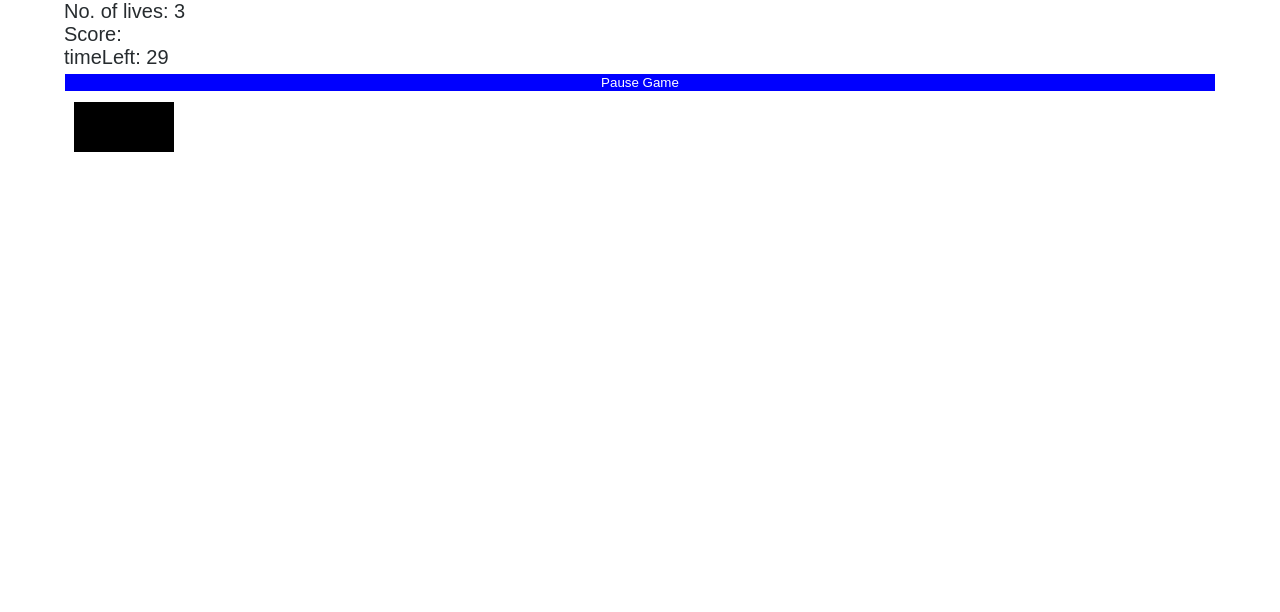
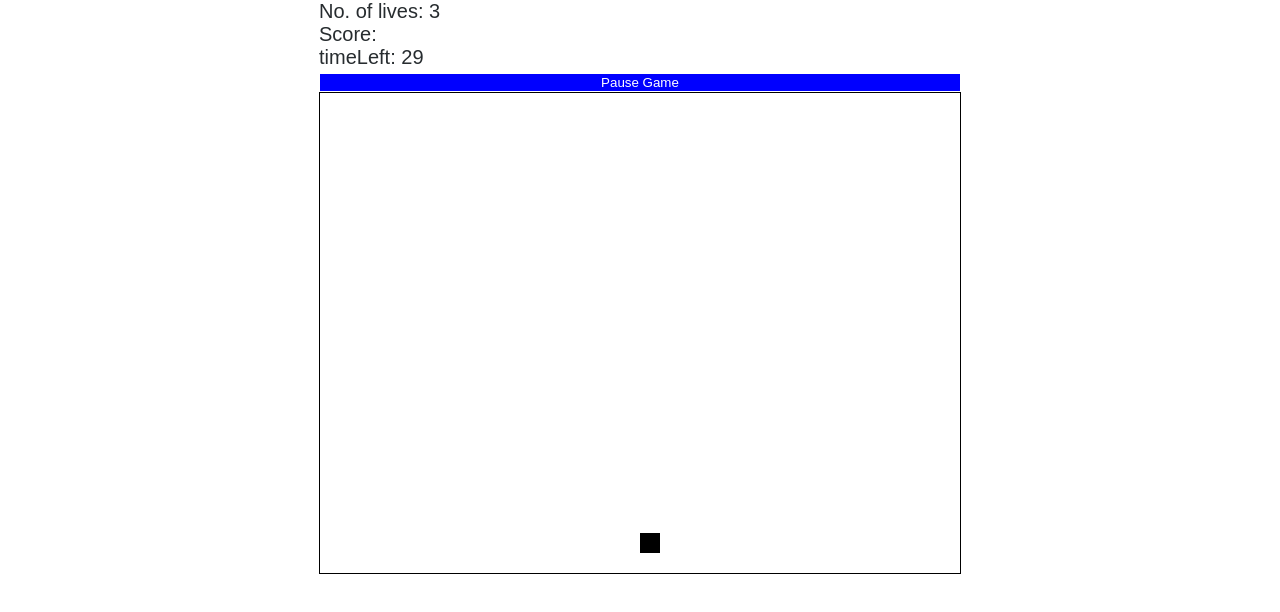
Before and after one commit to GiuliG/lemonade-game, a plain HTML site: page index.html in a window 1280 px wide. Both pictures are taken after a click on the button "Start". Drawn offline with Linux system fonts and the light colour scheme.

Commit message:
it moves

```diff
--- a/game.js
+++ b/game.js
@@ -7,26 +7,25 @@ function Game(canvasElement) {
     this.player = null;
     this.enemies = [];
     this.initialPositionPlayer = {
-    x: this.canvasElement.height / 2,
-    y: 0
+    x: this.canvasElement.width/2,
+    y: this.canvasElement.height-30
   }
   this.gameIsOver = false;
 }
 
 // game methods
 Game.prototype.start = function() {
-    this.ctx.fillRect(10, 10, 100, 50);
     this.startLoop();
 }
 
 Game.prototype.startLoop = function() {
-    //this.player = new Player(this.canvasElement, this.initialPositionPlayer);
+    this.player = new Player(this.canvasElement, this.initialPositionPlayer);
 
-    var handleKeyUp = function(event) {
+    this.handleKeyUp = function(event) {
       if (event.key === 'ArrowRight') {
+        this.player.setDirection(1);
+      } else if (event.key === 'ArrowLeft') {
         this.player.setDirection(-1);
-      } else if (event.key === 'ArrowLeft') {
-        this.player.setDirection(1);
       }
     }.bind(this)
 
@@ -52,15 +51,13 @@ Game.prototype.startLoop = function() {
 
 
   Game.prototype.updateAll = function() {
-    // check the player
-
-    // this.player.update();
+    this.player.update();
   }
 
   Game.prototype.clearAll = function() {
-   // this.ctx.clearRect(0, 0, this.canvasElement.width, this.canvasElement.height);
+   this.ctx.clearRect(0, 0, this.canvasElement.width, this.canvasElement.height);
   }
 
   Game.prototype.drawAll = function() {
-    // this.player.draw();
+    this.player.draw();
   }
--- a/main.js
+++ b/main.js
@@ -64,7 +64,7 @@ function main() {
   // game page
   function buildGameScreen() {
     gameScreen = buildDOM(`
-      <main>
+      <main class="game">
       <div id = "nav-game" class="container">
         <p class="lives">No. of lives: 3</p>
         <p class="score">Score: </p>
--- a/player.js
+++ b/player.js
@@ -0,0 +1,38 @@
+'use strict'
+
+function Player(canvasElement, initialPosition) {
+  this.x = initialPosition.x;
+  this.y = initialPosition.y;
+  this.size = 20;
+  this.lives = 3;
+  this.speed = 3;
+  this.direction = 0;
+  this.canvasElement = canvasElement;
+  this.ctx = this.canvasElement.getContext('2d');
+}
+
+Player.prototype.setDirection = function(direction) {
+    this.direction = direction;
+  }
+
+Player.prototype.draw = function() {
+    this.ctx.fillRect(this.x, this.y - this.size / 2, this.size, this.size)
+  }
+
+
+Player.prototype.update = function() {
+
+    if (this.x <= this.size / 2) {
+      this.setDirection(1);
+    }
+
+    if (this.x >= this.canvasElement.width - this.size / 2) {
+      this.setDirection(-1);
+    }
+
+    this.x += this.speed * this.direction;
+  }
+
+  Player.prototype.setDirection = function(direction) {
+    this.direction = direction;
+  }
--- a/style.css
+++ b/style.css
@@ -50,8 +50,18 @@ html {
 
    }
 
+   canvas {
+       border: 1px solid black;
+       max-width: 100%;
+   }
+
 
   /* ---- layout ---- */
+
+   main.game {
+       display: flex;
+       justify-content: center;
+   }
 
   #site-header {
     padding: 30px 0;
```
